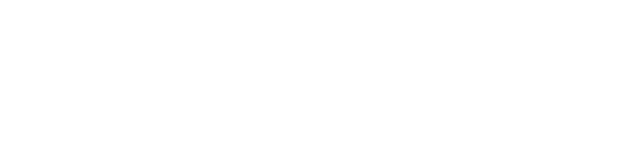
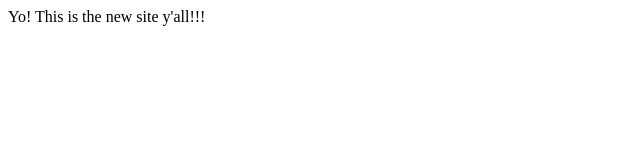
Before and after one commit to rpr325/IS601InternetProject, a plain HTML site: page index.html in a window 1280 px wide. Shown: the whole page, without its empty margins (0-640 px from the left). Drawn offline with Linux system fonts and the light colour scheme.

Commit message:
Task: Pages trigger in GitHub

```diff
--- a/index.html
+++ b/index.html
@@ -5,6 +5,6 @@
     <title>Title</title>
 </head>
 <body>
-
+Yo! This is the new site y'all!!!
 </body>
 </html>
```
